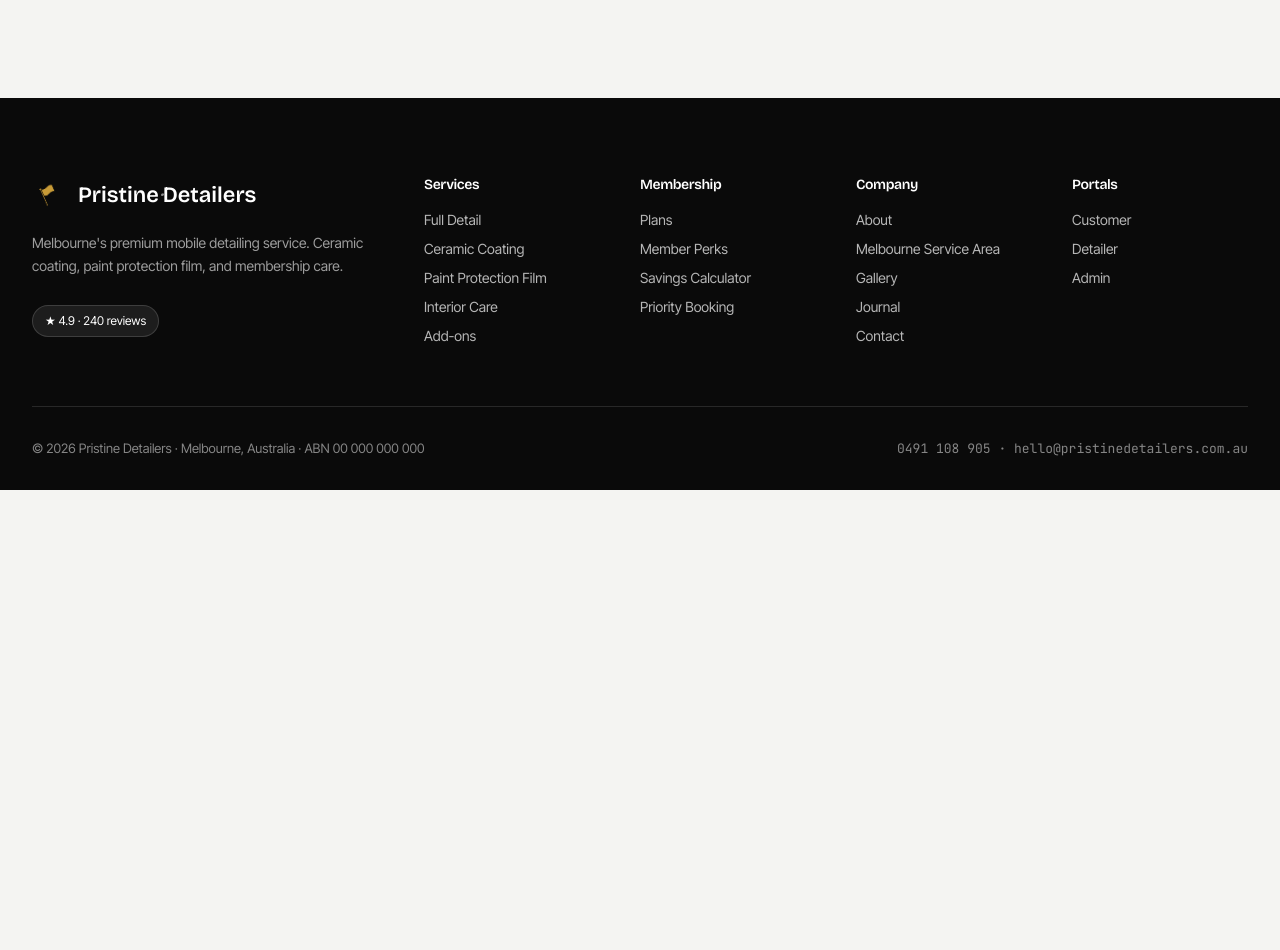
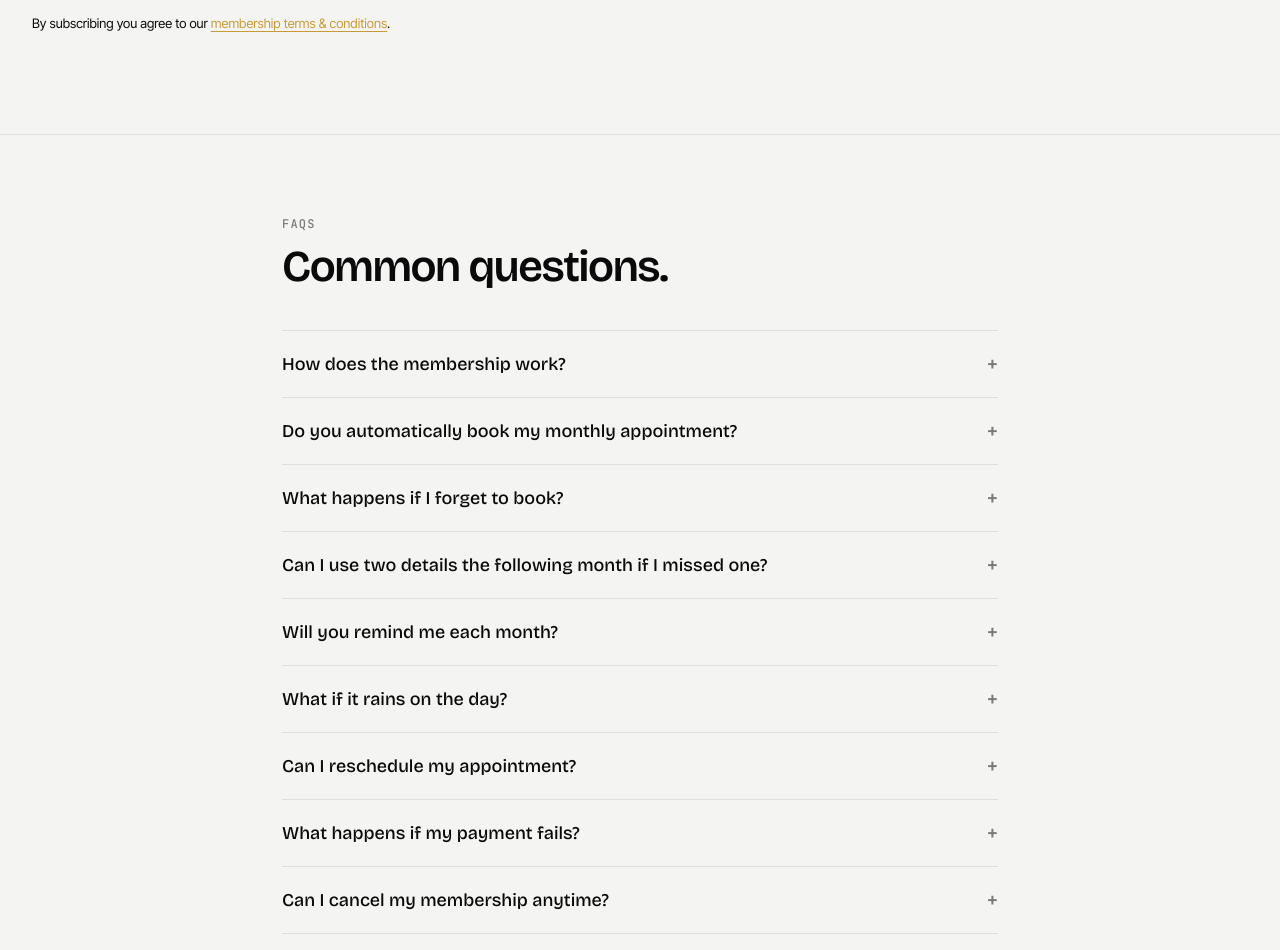
Before and after one commit to hrshdv2nd/pristinedetailers, a Next.js app: page /membership in a window 1280 px wide. Shown: the part 1062-2012 px from the top of the page. Before the commit the page ends 1552 px from the top, so only its background shows below. Built offline with nearby package versions, Linux system fonts and the light colour scheme.

Commit message:
feat: add FAQ accordion and T&C section to membership page

```diff
--- a/components/pages/membership.tsx
+++ b/components/pages/membership.tsx
@@ -10,6 +10,20 @@ import { Placeholder } from '@/components/shared/placeholder';
 
 export function Membership() {
   const [plan, setPlan] = useState('signature');
+  const [openFaq, setOpenFaq] = useState(-1);
+
+  const faqs = [
+    { q: 'How does the membership work?', a: 'You pay a recurring monthly fee by direct debit. This keeps you on our maintenance program and gives you access to your monthly detail.' },
+    { q: 'Do you automatically book my monthly appointment?', a: 'No. You are responsible for making your booking each month.' },
+    { q: 'What happens if I forget to book?', a: "That month's service is forfeited. Memberships do not include rollovers, credits, or catch-up appointments." },
+    { q: 'Can I use two details the following month if I missed one?', a: 'No. No catch-up details are arranged.' },
+    { q: 'Will you remind me each month?', a: 'We generally do not send monthly booking reminders. We will contact you only if there is a rainy day, weather issue, or cancellation from our side.' },
+    { q: 'What if it rains on the day?', a: "If weather affects your appointment, we'll contact you and arrange a suitable alternative time." },
+    { q: 'Can I reschedule my appointment?', a: 'Yes — provided reasonable notice is given and subject to availability.' },
+    { q: 'What happens if my payment fails?', a: 'Your membership may be paused until payment is successfully processed.' },
+    { q: 'Can I cancel my membership anytime?', a: 'Yes. Cancellation must be requested before your next billing date. Payments already processed are non-refundable.' },
+    { q: 'What if my car is much dirtier than normal?', a: 'Memberships are designed for maintenance-level vehicles. Heavily soiled vehicles may require an upgraded service or additional charge.' },
+  ];
   const plans = [
     {
       id: 'essential',
@@ -98,6 +112,10 @@ export function Membership() {
                 <button className="pd-btn pd-btn-dark">Select plan</button>
                 <Link href="/booking" className="pd-btn pd-btn-ghost">Book member service</Link>
               </div>
+              <p style={{ marginTop: 16, fontSize: 13, color: 'var(--ink-3)' }}>
+                By subscribing you agree to our{' '}
+                <a href="#terms" style={{ color: '#C89B37', textDecoration: 'underline', textUnderlineOffset: 3 }}>membership terms & conditions</a>.
+              </p>
             </div>
 
             <aside className="pd-aside-sticky" style={{ position: 'sticky', top: 100 }}>
@@ -123,6 +141,130 @@ export function Membership() {
         </div>
       </section>
 
+      {/* ── FAQ ── */}
+      <section style={{ padding: '80px 0', borderTop: '1px solid #E1DFD8' }}>
+        <div className="pd-container" style={{ maxWidth: 780 }}>
+          <Eyebrow>FAQs</Eyebrow>
+          <h2 style={{ fontSize: 44, fontWeight: 600, letterSpacing: '-0.03em', marginTop: 12, marginBottom: 40, fontFamily: "'Bricolage Grotesque', sans-serif" }}>
+            Common questions.
+          </h2>
+          {faqs.map((f, i) => (
+            <div key={i} style={{ borderTop: '1px solid #E1DFD8', ...(i === faqs.length - 1 ? { borderBottom: '1px solid #E1DFD8' } : {}) }}>
+              <button
+                onClick={() => setOpenFaq(openFaq === i ? -1 : i)}
+                style={{ width: '100%', padding: '20px 0', textAlign: 'left', display: 'flex', justifyContent: 'space-between', alignItems: 'center', fontFamily: "'Bricolage Grotesque', sans-serif", fontSize: 18, fontWeight: 500, background: 'none', border: 'none', cursor: 'pointer', color: 'inherit', gap: 16 }}
+              >
+                {f.q}
+                <span style={{ fontSize: 22, color: '#7A7A76', flexShrink: 0, transform: openFaq === i ? 'rotate(45deg)' : 'rotate(0)', transition: 'transform 0.2s' }}>+</span>
+              </button>
+              {openFaq === i && (
+                <div style={{ paddingBottom: 20, fontSize: 15, color: '#3A3A38', lineHeight: 1.65 }}>{f.a}</div>
+              )}
+            </div>
+          ))}
+        </div>
+      </section>
+
+      {/* ── TERMS & CONDITIONS ── */}
+      <section id="terms" style={{ padding: '80px 0', background: '#F4F4F2', borderTop: '1px solid #E1DFD8' }}>
+        <div className="pd-container" style={{ maxWidth: 780 }}>
+          <Eyebrow>Legal</Eyebrow>
+          <h2 style={{ fontSize: 44, fontWeight: 600, letterSpacing: '-0.03em', marginTop: 12, marginBottom: 40, fontFamily: "'Bricolage Grotesque', sans-serif" }}>
+            Membership Terms & Conditions
+          </h2>
+
+          {[
+            {
+              heading: 'Membership Billing',
+              items: [
+                'Membership payments are charged by direct debit using your nominated payment method.',
+                'Payments are charged automatically on a recurring monthly basis unless cancelled in accordance with these terms.',
+                'Membership fees secure your place in our maintenance program and ongoing access to member pricing, priority scheduling, and allocated servicing capacity.',
+                'Failed, declined, or overdue payments may result in suspension of membership benefits until payment is successfully processed.',
+              ],
+            },
+            {
+              heading: 'Booking Responsibility',
+              items: [
+                'It is the member\'s responsibility to book their monthly detail appointment.',
+                'Membership does not automatically create bookings.',
+                'If a booking is not made within a given month, that month\'s service is considered unused.',
+              ],
+            },
+            {
+              heading: 'Missed Months / No Catch-Up Services',
+              items: [
+                'Unused monthly services do not roll over.',
+                'No catch-up details, backdated appointments, credits, or refunds will be provided for missed months, regardless of customer availability, travel, scheduling conflicts, or failure to book.',
+              ],
+            },
+            {
+              heading: 'Weather, Rainy Days & Rescheduling',
+              items: [
+                'Pristine Detailers will contact you only where a booking needs to be adjusted due to unsuitable weather conditions, operational delays, staff availability, or cancellation on our end.',
+                'In these situations, we will work with you to arrange the next suitable available booking.',
+              ],
+            },
+            {
+              heading: 'Customer Cancellations & Rescheduling',
+              items: [
+                'We request at least 24 hours\' notice for appointment changes or cancellations.',
+                'Late cancellations or no-shows may result in that month\'s service being forfeited.',
+                'Rescheduling is subject to availability.',
+              ],
+            },
+            {
+              heading: 'Vehicle Condition',
+              items: [
+                'Membership services are intended for ongoing maintenance of regularly maintained vehicles.',
+                'Vehicles presenting excessive dirt, pet hair, sand, staining, mould, heavy contamination, or neglected condition may require an additional charge or upgrade to a higher service package.',
+              ],
+            },
+            {
+              heading: 'Access & Appointment Readiness',
+              items: [
+                'Customers must ensure the vehicle is accessible at the agreed time and location.',
+                'If we are unable to access the vehicle or commence work due to lack of access, unavailable keys, locked premises, or unsafe working conditions, the appointment may be treated as completed for that month.',
+              ],
+            },
+            {
+              heading: 'Service Areas',
+              items: [
+                "Membership services are available only within Pristine Detailers' active service areas.",
+                'Travel fees may apply outside standard service zones.',
+              ],
+            },
+            {
+              heading: 'Membership Changes & Cancellation',
+              items: [
+                'Membership may be cancelled by the customer by providing written notice before the next billing date.',
+                'Once a monthly payment has been processed, that month is non-refundable.',
+                'Pristine Detailers reserves the right to suspend or cancel membership where payments fail repeatedly, abusive conduct occurs, or service becomes commercially impractical.',
+              ],
+            },
+            {
+              heading: 'Pricing & Terms Updates',
+              items: [
+                'Pristine Detailers may update pricing, inclusions, or membership terms from time to time.',
+                'Members will be notified of material changes before they take effect.',
+              ],
+            },
+          ].map((section) => (
+            <div key={section.heading} style={{ marginBottom: 36 }}>
+              <h3 style={{ fontSize: 16, fontWeight: 600, marginBottom: 12, letterSpacing: '-0.01em' }}>{section.heading}</h3>
+              <ul style={{ display: 'grid', gap: 8 }}>
+                {section.items.map((item, i) => (
+                  <li key={i} style={{ display: 'flex', gap: 12, fontSize: 14, color: '#3A3A38', lineHeight: 1.65 }}>
+                    <span style={{ width: 5, height: 5, borderRadius: '50%', background: '#C89B37', flexShrink: 0, marginTop: 9 }} />
+                    {item}
+                  </li>
+                ))}
+              </ul>
+            </div>
+          ))}
+        </div>
+      </section>
+
       <Footer />
     </div>
   );
```
